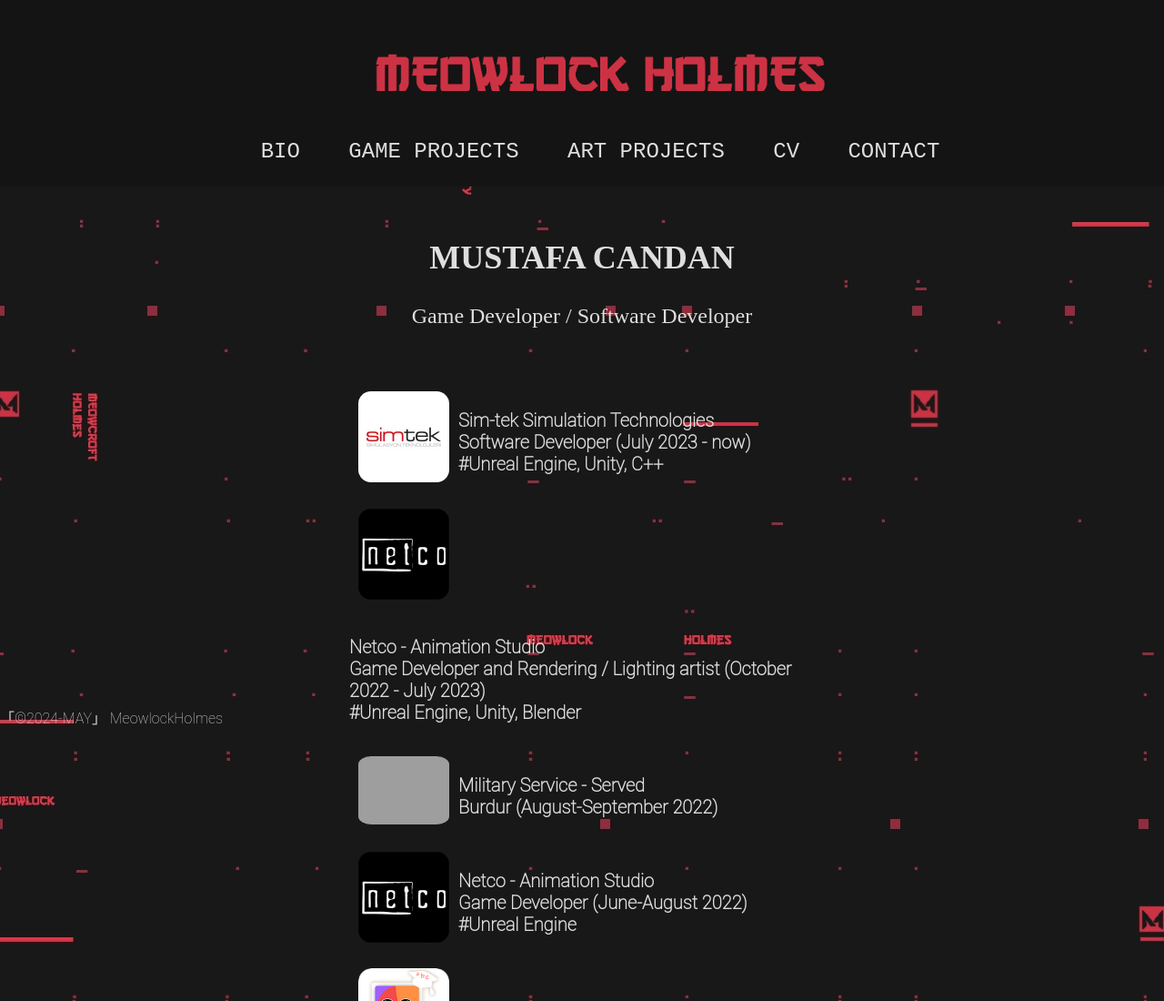
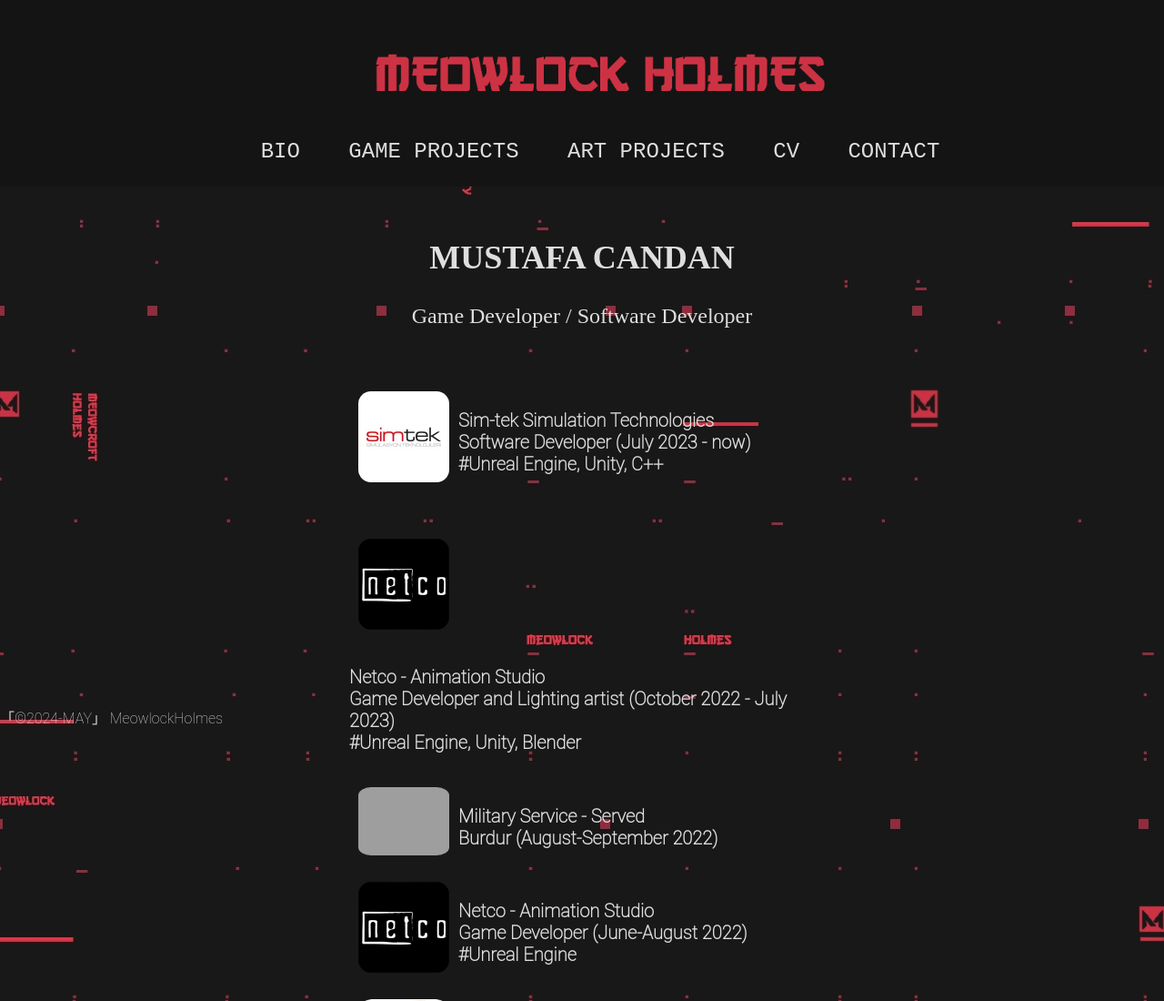
Before and after one commit to MeowlockHolmes/meowlockholmes.github.io, a plain HTML site: page index.html in a window 1280 px wide. Shown: the top 1100 px of the page at 91% size. Drawn offline with Linux system fonts and the light colour scheme; grey boxes are pictures that could not be loaded.

Commit message:
Bio Updated

```diff
--- a/index.html
+++ b/index.html
@@ -41,17 +41,17 @@
             <h4>Sim-tek Simulation Technologies <br>Software Developer (July 2023 - now)<br>#Unreal Engine, Unity, C++</h4>
             </div>
             </div>
-            <br><br><br><br><br><br>
+            <br><br><br><br><br><br><br><br>
 
         <div class='container2'>
             <div>
                 <a href=https://netco.com.tr/dir/tr/> <img class="iconDetails" src="resources/bio/netco-logo.png"></a>
             </div>
             <div style='margin-left:0px;'>
-            <h4>Netco - Animation Studio <br> Game Developer and Rendering / Lighting artist (October 2022 - July 2023)<br>#Unreal Engine, Unity, Blender</h4>
+            <h4>Netco - Animation Studio <br>Game Developer and Lighting artist (October 2022 - July 2023)<br>#Unreal Engine, Unity, Blender</h4>
             </div>
             </div>
-            <br><br><br><br><br><br>
+            <br><br><br><br><br><br><br><br>
         <div class='container2'>
             <div>
                  <img class="iconDetails" src="resources/bio/asker.jpeg">
@@ -60,7 +60,7 @@
             <h4>Military Service - Served <br>Burdur (August-September 2022)</h4>
             </div>
             </div>
-            <br><br><br><br><br><br>
+            <br><br><br><br><br><br><br><br>
         <div class='container2'>
             <div>
                 <a href=https://netco.com.tr/dir/tr/> <img class="iconDetails" src="resources/bio/netco-logo.png"></a>
@@ -69,7 +69,7 @@
             <h4>Netco - Animation Studio <br>Game Developer (June-August 2022)<br>#Unreal Engine</h4>
             </div>
             </div>
-            <br><br><br><br><br><br>
+            <br><br><br><br><br><br><br><br>
 
         <div class='container2'>
             <div>
@@ -79,7 +79,7 @@
             <h4>KidTab - E-Learning Provider <br>Game Developer (September 2020 - June 2022)<br>#Unity, Google Firebase, Photoshop</h4>
             </div>
             </div>
-            <br><br><br><br><br><br>
+            <br><br><br><br><br><br><br><br>
 
         <div class='container2'>
             <div>
@@ -89,7 +89,7 @@
             <h4>HUCGLab - Hacettepe University Computer Graphics Lab<br>Intern (Game Developer / Animator) (August-September 2020)<br>#Unity, Adobe Fuse, Blender</h4>
             </div>
             </div>
-            <br><br><br><br><br><br>
+            <br><br><br><br><br><br><br><br>
 
         <div class='container2'>
             <div>
@@ -99,7 +99,7 @@
             <h4>HÜMAT - Hacettepe Üniversitesi Anime ve Manga Topluluğu<br>Digital Drawing Instructor (September 2018 - September 2020)<br>#Photoshop</h4>
             </div>
             </div>
-            <br><br><br><br><br><br>
+            <br><br><br><br><br><br><br><br>
 
         <div class='container2'>
             <div>
@@ -109,7 +109,7 @@
             <h4>ATOM - Animasyon Teknolojileri ve Oyun Geliştirme Merkezi<br>Intern (Game Developer) (July-August 2019)<br>#Unity</h4>
             </div>
             </div>
-            <br><br><br><br><br><br>
+            <br><br><br><br><br><br><br><br>
 
         <div class='container2'>
         <div>
@@ -117,7 +117,7 @@
         </div>
         <div style='margin-left:0px;'>
         <h4>Hacettepe University - Department of Computer Engineering<br>Bachelor of Science (September 2016 - March 2022)
-            <br><br></h4>
+            <br></h4>
         </div>
         </div>
 
```
